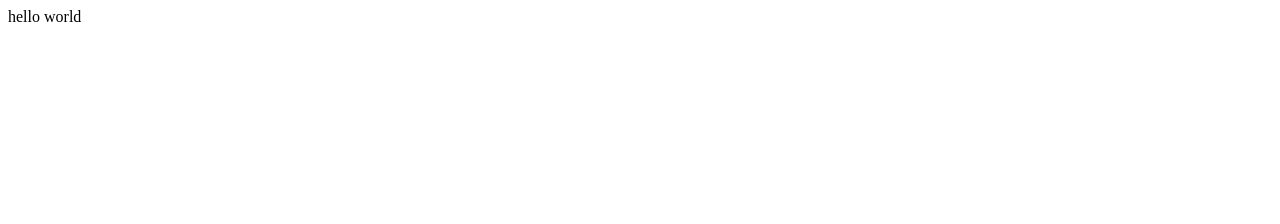
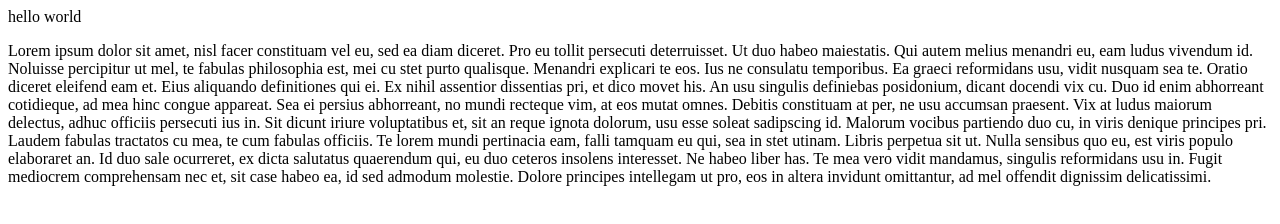
Before and after one commit to Hokoron/demoLes2, a plain HTML site: page oefening1.html in a window 1280 px wide. Drawn offline with Linux system fonts and the light colour scheme.

Commit message:
first commit

```diff
--- a/oefening1.html
+++ b/oefening1.html
@@ -4,5 +4,14 @@
 </head>
 <body>
 	<p>hello world</p>
+	<p>Lorem ipsum dolor sit amet, nisl facer constituam vel eu, sed ea diam diceret. Pro eu tollit persecuti deterruisset. Ut duo habeo maiestatis. Qui autem melius menandri eu, eam ludus vivendum id. Noluisse percipitur ut mel, te fabulas philosophia est, mei cu stet purto qualisque. Menandri explicari te eos.
+
+	Ius ne consulatu temporibus. Ea graeci reformidans usu, vidit nusquam sea te. Oratio diceret eleifend eam et. Eius aliquando definitiones qui ei. Ex nihil assentior dissentias pri, et dico movet his.
+
+	An usu singulis definiebas posidonium, dicant docendi vix cu. Duo id enim abhorreant cotidieque, ad mea hinc congue appareat. Sea ei persius abhorreant, no mundi recteque vim, at eos mutat omnes. Debitis constituam at per, ne usu accumsan praesent. Vix at ludus maiorum delectus, adhuc officiis persecuti ius in. Sit dicunt iriure voluptatibus et, sit an reque ignota dolorum, usu esse soleat sadipscing id.
+
+	Malorum vocibus partiendo duo cu, in viris denique principes pri. Laudem fabulas tractatos cu mea, te cum fabulas officiis. Te lorem mundi pertinacia eam, falli tamquam eu qui, sea in stet utinam. Libris perpetua sit ut.
+
+	Nulla sensibus quo eu, est viris populo elaboraret an. Id duo sale ocurreret, ex dicta salutatus quaerendum qui, eu duo ceteros insolens interesset. Ne habeo liber has. Te mea vero vidit mandamus, singulis reformidans usu in. Fugit mediocrem comprehensam nec et, sit case habeo ea, id sed admodum molestie. Dolore principes intellegam ut pro, eos in altera invidunt omittantur, ad mel offendit dignissim delicatissimi.</p>
 </body>
 </html>
```
Also changed, not shown: index.html (added, +8 -0 lines).
